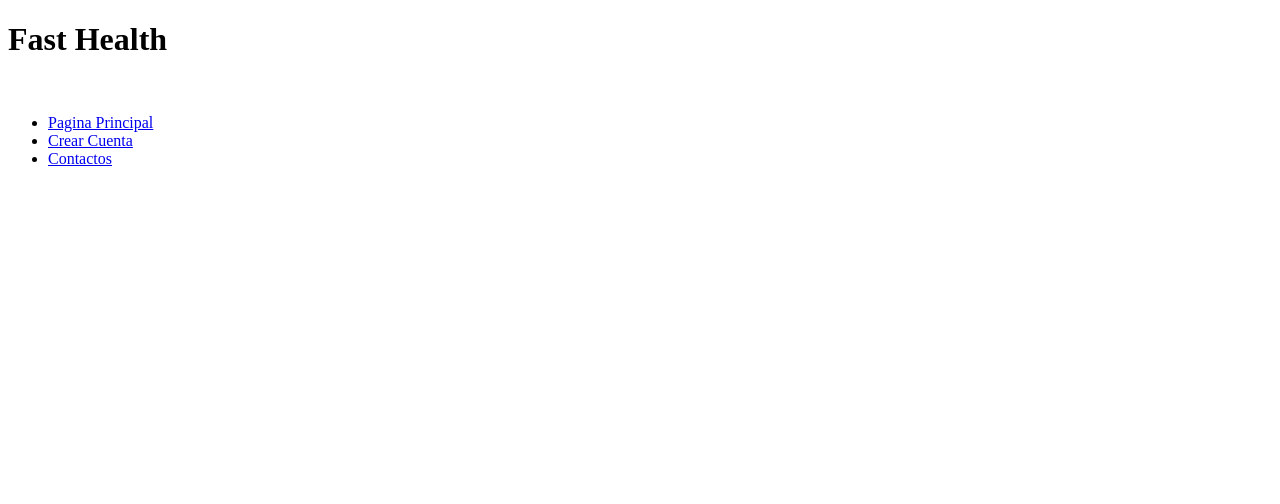
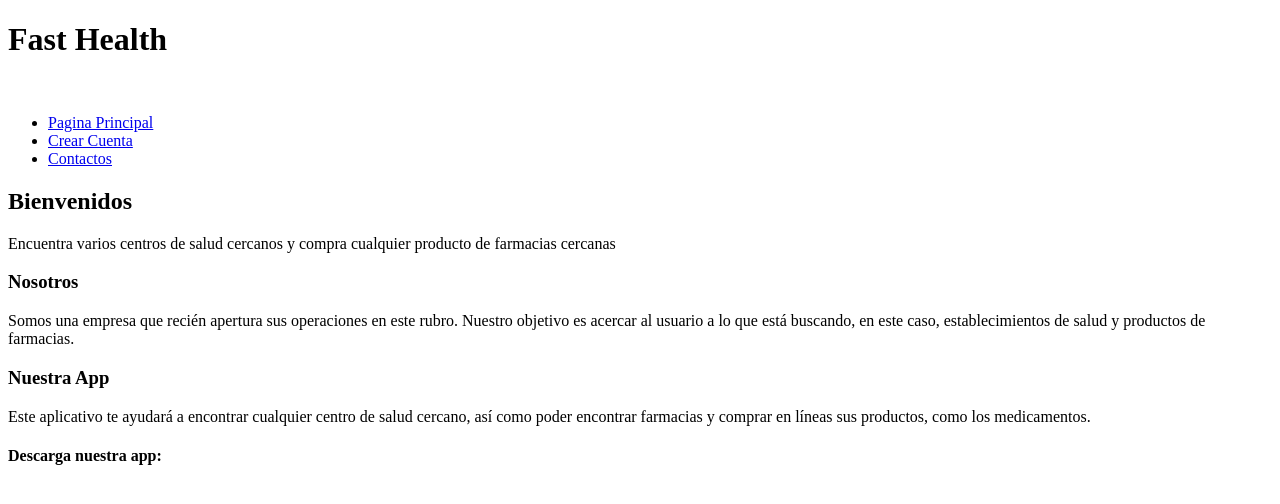
Before and after one commit to Anizito/FastHealth, a plain HTML site: page index.html in a window 1280 px wide. Drawn offline with Linux system fonts and the light colour scheme.

Commit message:
Añadir secciones

```diff
--- a/index.html
+++ b/index.html
@@ -13,5 +13,30 @@
             <li><a href="#">Contactos</a></li>
         </ul>
     </nav>
+    <section class = "banner">
+        <h2>Bienvenidos</h2>
+        <span>Encuentra varios centros de salud cercanos y compra cualquier producto de farmacias cercanas</span>
+
+    </section>
+
+    <section class = "Nosotros">
+        <h3>Nosotros</h3>
+        <p>Somos una empresa que recién apertura sus operaciones en este rubro. Nuestro objetivo
+            es acercar al usuario a lo que está buscando, en este caso, establecimientos de salud
+            y productos de farmacias.
+        </p>
+    </section>
+
+    <section class = "NuestraApp">
+        <h3>Nuestra App</h3>
+        <p>Este aplicativo te ayudará a encontrar cualquier centro de salud cercano, así como poder
+            encontrar farmacias y comprar en líneas sus productos, como los medicamentos.
+        </p>
+    </section>
+
+    <section class ="Descargar">
+        <h4>Descarga nuestra app:</h4>
+    </section>
     </body>
+
 </html>
```
